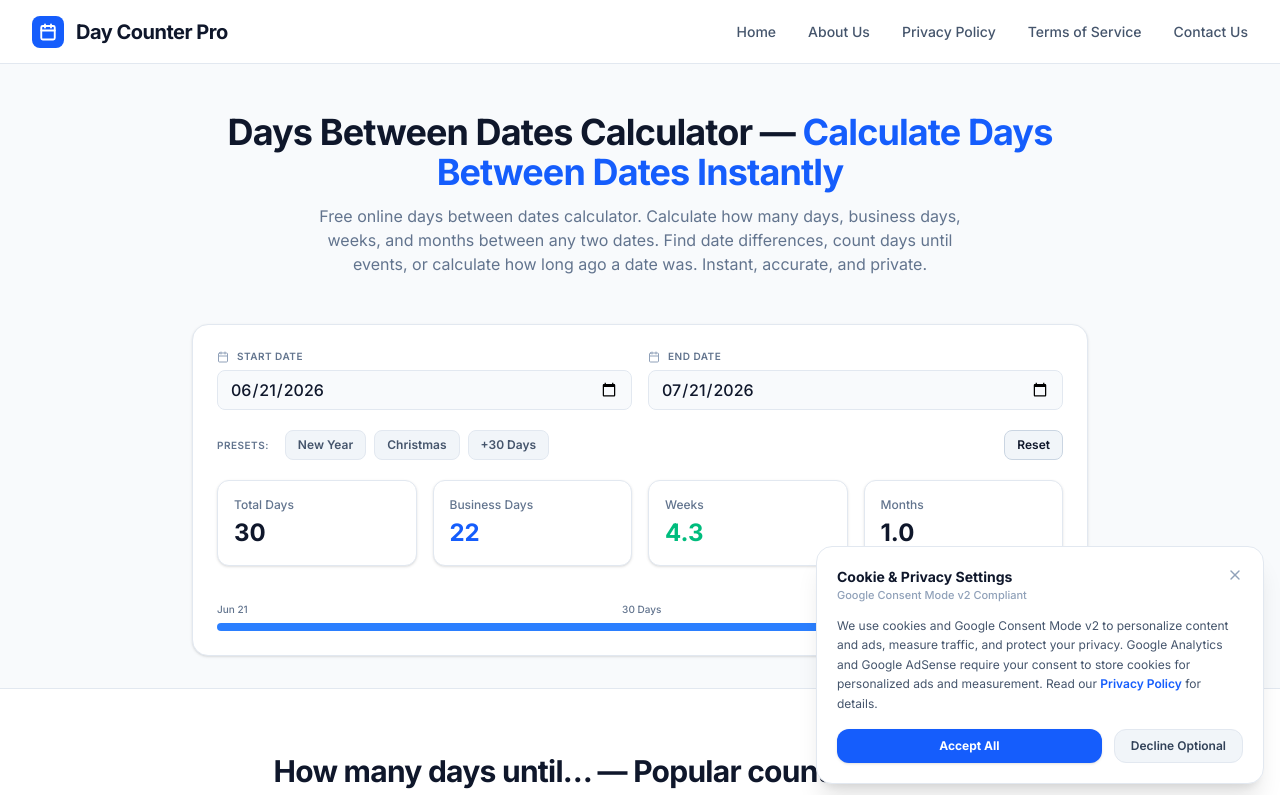
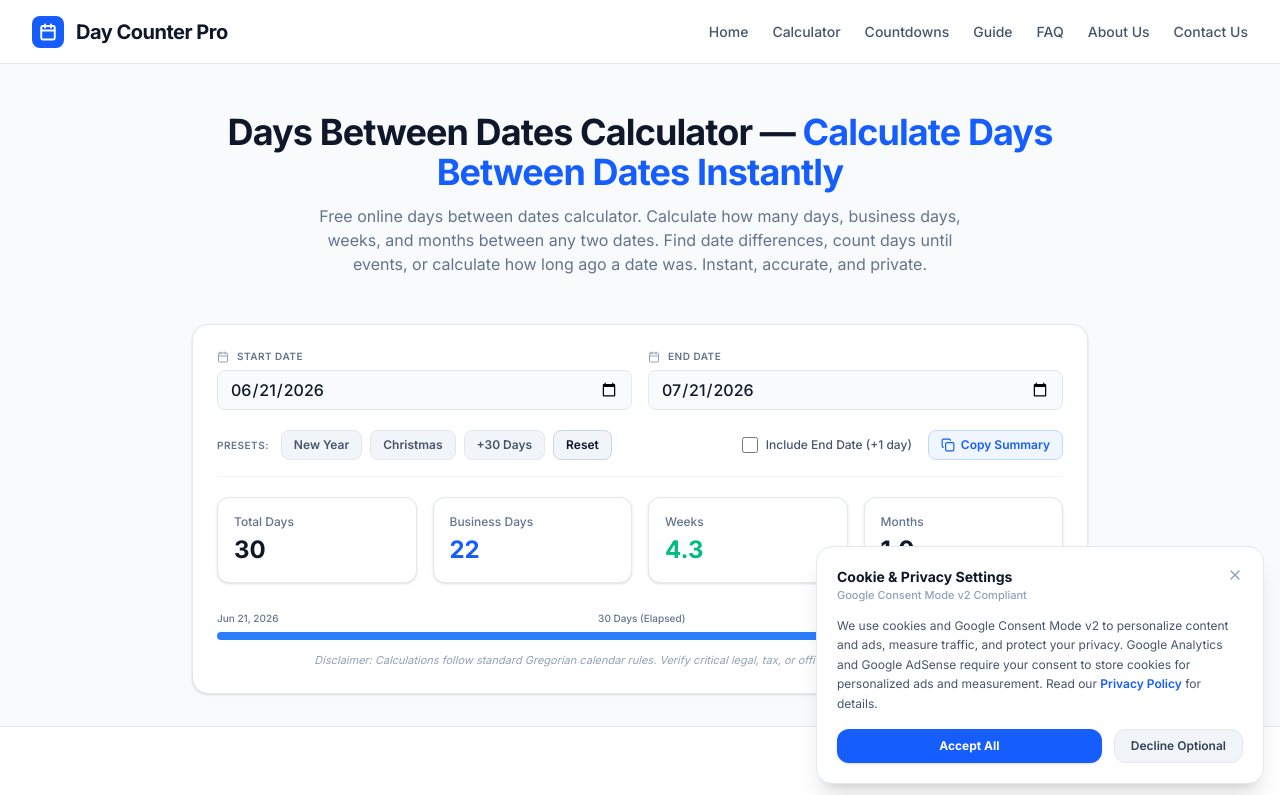
Before and after one commit to hashcode-dev/days-counter-pro, a React (Vite) app: page / in a window 1280 px wide. Shown: the top 795 px of the page. Built offline with nearby package versions, Linux system fonts and the light colour scheme.

Commit message:
feat: add inclusive date calculation, result copying, and navigation scroll to day counter application

```diff
--- a/package.json
+++ b/package.json
@@ -1,7 +1,7 @@
 {
-  "name": "react-example",
+  "name": "day-counter-pro",
   "private": true,
-  "version": "0.0.0",
+  "version": "1.0.0",
   "type": "module",
   "scripts": {
     "dev": "vite --port=3000 --host=0.0.0.0",
--- a/src/App.tsx
+++ b/src/App.tsx
@@ -30,6 +30,15 @@ function AdUnit({ slotId }: { slotId?: string }) {
 }
 
 function Header() {
+  const scrollToSection = (id: string) => {
+    if (typeof window !== 'undefined') {
+      const element = document.getElementById(id);
+      if (element) {
+        element.scrollIntoView({ behavior: 'smooth' });
+      }
+    }
+  };
+
   return (
     <header className="h-16 bg-white border-b border-slate-200 flex items-center justify-between px-8 shrink-0 sticky top-0 z-50">
       <Link to="/" className="flex items-center space-x-3 cursor-pointer">
@@ -38,11 +47,13 @@ function Header() {
         </div>
         <span className="text-xl font-bold text-slate-900 tracking-tight">Day Counter Pro</span>
       </Link>
-      <div className="hidden md:flex items-center space-x-8 text-sm font-medium">
+      <div className="hidden md:flex items-center space-x-6 text-sm font-medium">
         <Link to="/" className="text-slate-600 hover:text-slate-900 transition-colors">Home</Link>
+        <a href="/#calculator" onClick={(e) => { if (typeof window !== 'undefined' && window.location.pathname === '/') { e.preventDefault(); scrollToSection('calculator'); } }} className="text-slate-600 hover:text-slate-900 transition-colors">Calculator</a>
+        <a href="/#countdowns" onClick={(e) => { if (typeof window !== 'undefined' && window.location.pathname === '/') { e.preventDefault(); scrollToSection('countdowns'); } }} className="text-slate-600 hover:text-slate-900 transition-colors">Countdowns</a>
+        <a href="/#guide" onClick={(e) => { if (typeof window !== 'undefined' && window.location.pathname === '/') { e.preventDefault(); scrollToSection('guide'); } }} className="text-slate-600 hover:text-slate-900 transition-colors">Guide</a>
+        <a href="/#faq" onClick={(e) => { if (typeof window !== 'undefined' && window.location.pathname === '/') { e.preventDefault(); scrollToSection('faq'); } }} className="text-slate-600 hover:text-slate-900 transition-colors">FAQ</a>
         <Link to="/about" className="text-slate-600 hover:text-slate-900 transition-colors">About Us</Link>
-        <Link to="/privacy" className="text-slate-600 hover:text-slate-900 transition-colors">Privacy Policy</Link>
-        <Link to="/terms" className="text-slate-600 hover:text-slate-900 transition-colors">Terms of Service</Link>
         <Link to="/contact" className="text-slate-600 hover:text-slate-900 transition-colors">Contact Us</Link>
       </div>
     </header>
@@ -78,6 +89,8 @@ function ResultBox({ label, value, colorClass }: { label: string, value: string
 function DayCalculator() {
   const [start, setStart] = useState("");
   const [end, setEnd] = useState("");
+  const [inclusive, setInclusive] = useState(false);
+  const [copiedResults, setCopiedResults] = useState(false);
   const [results, setResults] = useState({ total: 0, business: 0, weeks: '0.0', months: '0.0' });
 
   useEffect(() => {
@@ -98,13 +111,17 @@ function DayCalculator() {
 
   useEffect(() => {
     if (!start || !end) return;
-    const startDate = new Date(start + 'T00:00:00'); // Force local interpretation
+    const startDate = new Date(start + 'T00:00:00');
     const endDate = new Date(end + 'T00:00:00');
 
     if (isNaN(startDate.getTime()) || isNaN(endDate.getTime())) return;
 
     const diffTime = endDate.getTime() - startDate.getTime();
-    const diffDays = Math.ceil(diffTime / (1000 * 60 * 60 * 24));
+    let diffDays = Math.ceil(diffTime / (1000 * 60 * 60 * 24));
+
+    if (inclusive && diffDays >= 0) {
+      diffDays += 1;
+    }
 
     const total = Math.max(0, diffDays);
 
@@ -123,7 +140,7 @@ function DayCalculator() {
       weeks: (total / 7).toFixed(1),
       months: (total / 30.44).toFixed(1)
     });
-  }, [start, end]);
+  }, [start, end, inclusive]);
 
   const setPreset = (preset: string) => {
     const today = new Date();
@@ -159,6 +176,14 @@ function DayCalculator() {
     const todayStr = formatYMD(today);
     setStart(todayStr);
     setEnd(todayStr);
+    setInclusive(false);
+  };
+
+  const handleCopyResults = () => {
+    const text = `Day Counter Pro Result:\nFrom: ${start} to ${end}\nTotal Days: ${results.total} days\nBusiness Days: ${results.business} days\nWeeks: ${results.weeks} weeks\nMonths: ${results.months} months`;
+    navigator.clipboard.writeText(text);
+    setCopiedResults(true);
+    setTimeout(() => setCopiedResults(false), 2000);
   };
 
   const presetStyle = "px-3 py-1.5 bg-slate-100 text-slate-600 hover:bg-slate-200 rounded-lg text-xs font-semibold transition-colors border border-slate-200 cursor-pointer";
@@ -192,14 +217,36 @@ function DayCalculator() {
             </div>
           </div>
 
-          <div className="flex flex-wrap items-center gap-2 mb-5 relative z-10">
-            <span className="text-[10px] font-semibold text-slate-500 uppercase tracking-wider mr-2">Presets:</span>
-            <button onClick={() => setPreset('newyear')} className={presetStyle}>New Year</button>
-            <button onClick={() => setPreset('christmas')} className={presetStyle}>Christmas</button>
-            <button onClick={() => setPreset('+30days')} className={presetStyle}>+30 Days</button>
-            <button onClick={handleReset} className="px-3 py-1.5 bg-slate-100 text-slate-900 border border-slate-300 hover:bg-slate-200 rounded-lg text-xs font-semibold md:ml-auto transition-colors cursor-pointer">
-              Reset
-            </button>
+          <div className="flex flex-wrap items-center justify-between gap-3 mb-5 relative z-10 pb-4 border-b border-slate-100">
+            <div className="flex flex-wrap items-center gap-2">
+              <span className="text-[10px] font-semibold text-slate-500 uppercase tracking-wider mr-1">Presets:</span>
+              <button onClick={() => setPreset('newyear')} className={presetStyle}>New Year</button>
+              <button onClick={() => setPreset('christmas')} className={presetStyle}>Christmas</button>
+              <button onClick={() => setPreset('+30days')} className={presetStyle}>+30 Days</button>
+              <button onClick={handleReset} className="px-3 py-1.5 bg-slate-100 text-slate-900 border border-slate-300 hover:bg-slate-200 rounded-lg text-xs font-semibold transition-colors cursor-pointer">
+                Reset
+              </button>
+            </div>
+
+            <div className="flex items-center gap-4">
+              <label className="flex items-center gap-2 text-xs font-medium text-slate-600 cursor-pointer select-none">
+                <input
+                  type="checkbox"
+                  checked={inclusive}
+                  onChange={(e) => setInclusive(e.target.checked)}
+                  className="w-4 h-4 rounded text-blue-600 focus:ring-blue-500 border-slate-300 cursor-pointer"
+                />
+                <span>Include End Date (+1 day)</span>
+              </label>
+
+              <button
+                onClick={handleCopyResults}
+                className="inline-flex items-center gap-1.5 px-3 py-1.5 bg-blue-50 text-blue-600 hover:bg-blue-100 border border-blue-200 rounded-lg text-xs font-semibold transition-colors cursor-pointer"
+              >
+                {copiedResults ? <Check size={14} className="text-emerald-600" /> : <Copy size={14} />}
+                <span>{copiedResults ? 'Copied!' : 'Copy Summary'}</span>
+              </button>
+            </div>
           </div>
 
           <div className="grid grid-cols-2 xl:grid-cols-4 gap-4 mb-5 relative z-10">
@@ -209,15 +256,18 @@ function DayCalculator() {
             <ResultBox label="Months" value={results.months} colorClass="text-slate-900" />
           </div>
 
-          <div className="relative pt-4 relative z-10">
+          <div className="relative pt-2 relative z-10">
             <div className="flex justify-between text-[10px] font-medium text-slate-500 mb-1.5">
-              <span>{start ? new Date(start + 'T00:00:00').toLocaleDateString(undefined, { month: 'short', day: 'numeric' }) : 'Start'}</span>
-              <span>{results.total} Days</span>
-              <span>{end ? new Date(end + 'T00:00:00').toLocaleDateString(undefined, { month: 'short', day: 'numeric' }) : 'End'}</span>
+              <span>{start ? new Date(start + 'T00:00:00').toLocaleDateString(undefined, { month: 'short', day: 'numeric', year: 'numeric' }) : 'Start'}</span>
+              <span>{results.total} Days {inclusive ? '(Inclusive)' : '(Elapsed)'}</span>
+              <span>{end ? new Date(end + 'T00:00:00').toLocaleDateString(undefined, { month: 'short', day: 'numeric', year: 'numeric' }) : 'End'}</span>
             </div>
-            <div className="h-2 w-full bg-slate-100 rounded-full overflow-hidden flex items-center">
+            <div className="h-2 w-full bg-slate-100 rounded-full overflow-hidden flex items-center mb-3">
               <div className="h-full bg-blue-500 transition-all duration-700 ease-out w-full" />
             </div>
+            <p className="text-[11px] text-slate-400 text-center italic">
+              Disclaimer: Calculations follow standard Gregorian calendar rules. Verify critical legal, tax, or official deadlines independently.
+            </p>
           </div>
         </div>
       </div>
@@ -399,6 +449,8 @@ function TermsOfService() {
 
 function ContactUs() {
   const [copied, setCopied] = useState(false);
+  const [submitted, setSubmitted] = useState(false);
+  const [formData, setFormData] = useState({ name: '', email: '', subject: 'General Support', message: '' });
   const email = "hashcode.dev@gmail.com";
 
   const handleCopy = () => {
@@ -407,12 +459,18 @@ function ContactUs() {
     setTimeout(() => setCopied(false), 2000);
   };
 
+  const handleSubmit = (e: React.FormEvent) => {
+    e.preventDefault();
+    if (!formData.name || !formData.email || !formData.message) return;
+    setSubmitted(true);
+  };
+
   return (
     <div className="py-16 px-6 max-w-4xl mx-auto flex-grow w-full">
       <div className="text-center mb-12">
         <h2 className="text-3xl md:text-4xl font-extrabold text-slate-900 tracking-tight mb-3">Contact Us</h2>
         <p className="text-slate-500 max-w-xl mx-auto text-sm md:text-base">
-          Have questions, feedback, or need support? Connect with our team directly.
+          Have questions, feedback, or need support? Connect with our team directly via our contact form or email.
         </p>
       </div>
 
@@ -421,11 +479,11 @@ function ContactUs() {
         <div className="md:col-span-3 bg-gradient-to-r from-blue-600 to-indigo-700 rounded-3xl p-8 text-white shadow-xl relative overflow-hidden flex flex-col md:flex-row items-center justify-between gap-6">
           <div className="space-y-3 relative z-10 text-center md:text-left">
             <div className="inline-flex items-center gap-2 bg-white/10 px-3 py-1 rounded-full text-xs font-semibold backdrop-blur-md">
-              <Mail size={12} /> Contact Email
+              <Mail size={12} /> Direct Support Email
             </div>
             <h3 className="text-2xl font-bold">Connect With Us</h3>
             <p className="text-blue-100 text-sm max-w-md">
-              If you need to connect with us, click the email address below to open your email client or copy it to your clipboard.
+              Reach out to Hash Code Technologies & Software Solutions directly via email or submit a support request using the form below.
             </p>
           </div>
 
@@ -456,79 +514,110 @@ function ContactUs() {
           </div>
         </div>
 
-        {/* Reach Right Team */}
-        <div className="md:col-span-2 space-y-6">
-          <h3 className="text-xl font-bold text-slate-900 flex items-center gap-2">
-            <Zap size={18} className="text-blue-600 animate-pulse" />
-            How to Reach the Right Team Faster
-          </h3>
-          <div className="grid grid-cols-1 sm:grid-cols-2 gap-4">
-            <div className="bg-white p-5 rounded-2xl border border-slate-200 shadow-sm hover:shadow-md transition-shadow">
-              <div className="w-10 h-10 rounded-xl bg-blue-50 border border-blue-100 flex items-center justify-center text-blue-600 mb-3.5">
-                <HelpCircle size={20} />
+        {/* Interactive Contact Form */}
+        <div className="md:col-span-2 bg-white p-8 rounded-3xl border border-slate-200 shadow-sm">
+          <h3 className="text-xl font-bold text-slate-900 mb-2">Send Us a Message</h3>
+          <p className="text-slate-500 text-xs mb-6">Fill out the form below and our support team will respond within 24–48 hours.</p>
+
+          {submitted ? (
+            <div className="p-6 bg-emerald-50 border border-emerald-200 rounded-2xl text-center space-y-2">
+              <div className="w-10 h-10 bg-emerald-100 text-emerald-600 rounded-full flex items-center justify-center mx-auto">
+                <Check size={20} />
               </div>
-              <h4 className="font-bold text-slate-800 text-sm mb-1.5 font-sans">General Support</h4>
-              <p className="text-slate-500 text-xs leading-relaxed">
-                Questions about calculator usage or result exports.
-              </p>
+              <h4 className="font-bold text-emerald-900 text-base">Message Sent Successfully</h4>
+              <p className="text-emerald-700 text-xs">Thank you for reaching out. We have received your inquiry and will reply to {formData.email} shortly.</p>
+              <button
+                onClick={() => { setSubmitted(false); setFormData({ name: '', email: '', subject: 'General Support', message: '' }); }}
+                className="mt-3 px-4 py-2 bg-white text-emerald-700 font-semibold rounded-xl text-xs border border-emerald-300 hover:bg-emerald-100 transition-colors"
+              >
+                Send Another Message
+              </button>
             </div>
+          ) : (
+            <form onSubmit={handleSubmit} className="space-y-4">
+              <div className="grid grid-cols-1 sm:grid-cols-2 gap-4">
+                <div>
+                  <label className="block text-xs font-semibold text-slate-700 mb-1">Your Name *</label>
+                  <input
+                    type="text"
+                    required
+                    placeholder="John Doe"
+                    value={formData.name}
+                    onChange={(e) => setFormData({ ...formData, name: e.target.value })}
+                    className="w-full px-3 py-2 bg-slate-50 border border-slate-200 rounded-xl text-sm focus:outline-none focus:ring-2 focus:ring-blue-500 text-slate-900"
+                  />
+                </div>
+                <div>
+                  <label className="block text-xs font-semibold text-slate-700 mb-1">Email Address *</label>
+                  <input
+                    type="email"
+                    required
+                    placeholder="john@example.com"
+                    value={formData.email}
+                    onChange={(e) => setFormData({ ...formData, email: e.target.value })}
+                    className="w-full px-3 py-2 bg-slate-50 border border-slate-200 rounded-xl text-sm focus:outline-none focus:ring-2 focus:ring-blue-500 text-slate-900"
+                  />
+                </div>
+              </div>
 
-            <div className="bg-white p-5 rounded-2xl border border-slate-200 shadow-sm hover:shadow-md transition-shadow">
-              <div className="w-10 h-10 rounded-xl bg-emerald-50 border border-emerald-100 flex items-center justify-center text-emerald-600 mb-3.5">
-                <Shield size={20} />
+              <div>
+                <label className="block text-xs font-semibold text-slate-700 mb-1">Inquiry Category</label>
+                <select
+                  value={formData.subject}
+                  onChange={(e) => setFormData({ ...formData, subject: e.target.value })}
+                  className="w-full px-3 py-2 bg-slate-50 border border-slate-200 rounded-xl text-sm focus:outline-none focus:ring-2 focus:ring-blue-500 text-slate-900"
+                >
+                  <option value="General Support">General Support / Calculator Inquiry</option>
+                  <option value="Privacy Request">Privacy & Consent Request (GDPR / CCPA)</option>
+                  <option value="Legal & Terms">Legal / Terms Inquiry</option>
+                  <option value="Product Feedback">Feature Request / Usability Feedback</option>
+                </select>
               </div>
-              <h4 className="font-bold text-slate-800 text-sm mb-1.5 font-sans">Privacy Requests</h4>
-              <p className="text-slate-500 text-xs leading-relaxed">
-                Data/privacy rights, policy questions, and related concerns.
-              </p>
-            </div>
 
-            <div className="bg-white p-5 rounded-2xl border border-slate-200 shadow-sm hover:shadow-md transition-shadow">
-              <div className="w-10 h-10 rounded-xl bg-purple-50 border border-purple-100 flex items-center justify-center text-purple-600 mb-3.5">
-                <Scale size={20} />
+              <div>
+                <label className="block text-xs font-semibold text-slate-700 mb-1">Your Message *</label>
+                <textarea
+                  required
+                  rows={4}
+                  placeholder="How can we assist you?"
+                  value={formData.message}
+                  onChange={(e) => setFormData({ ...formData, message: e.target.value })}
+                  className="w-full px-3 py-2 bg-slate-50 border border-slate-200 rounded-xl text-sm focus:outline-none focus:ring-2 focus:ring-blue-500 text-slate-900"
+                />
               </div>
-              <h4 className="font-bold text-slate-800 text-sm mb-1.5 font-sans">Legal Requests</h4>
-              <p className="text-slate-500 text-xs leading-relaxed">
-                Terms, policy clarifications, or compliance-related communications.
-              </p>
-            </div>
 
-            <div className="bg-white p-5 rounded-2xl border border-slate-200 shadow-sm hover:shadow-md transition-shadow">
-              <div className="w-10 h-10 rounded-xl bg-amber-50 border border-amber-100 flex items-center justify-center text-amber-600 mb-3.5">
-                <MessageSquare size={20} />
-              </div>
-              <h4 className="font-bold text-slate-800 text-sm mb-1.5 font-sans">Product Feedback</h4>
-              <p className="text-slate-500 text-xs leading-relaxed">
-                Suggestions for features, improvements, and usability enhancements.
-              </p>
-            </div>
-          </div>
+              <button
+                type="submit"
+                className="w-full py-3 bg-blue-600 hover:bg-blue-700 text-white font-bold rounded-xl text-sm transition-colors shadow-sm cursor-pointer"
+              >
+                Send Message
+              </button>
+            </form>
+          )}
         </div>
 
-        {/* What to Include */}
-        <div className="bg-white p-6 rounded-2xl border border-slate-200 shadow-sm flex flex-col justify-between">
+        {/* Sidebar Info */}
+        <div className="bg-white p-6 rounded-3xl border border-slate-200 shadow-sm flex flex-col justify-between">
           <div className="space-y-4">
-            <h3 className="text-lg font-bold text-slate-900">
-              What to Include in Your Email
-            </h3>
-            <p className="text-slate-500 text-xs leading-relaxed">
-              To help us address your request as efficiently as possible, please try to include:
-            </p>
-            <ul className="space-y-3.5">
-              {[
-                "Clear subject line (for example: Support, Privacy, Legal, or Feedback).",
-                "Short description of your request.",
-                "Relevant context such as device/browser details for technical issues.",
-                "Any timeline requirements if your request is time-sensitive."
-              ].map((item, i) => (
-                <li key={i} className="flex gap-2.5 items-start">
-                  <div className="w-4 h-4 rounded-full bg-indigo-50 flex items-center justify-center text-indigo-600 shrink-0 mt-0.5">
-                    <Check size={10} strokeWidth={3} />
-                  </div>
-                  <span className="text-xs text-slate-650 leading-relaxed font-sans">{item}</span>
-                </li>
-              ))}
-            </ul>
+            <h3 className="text-base font-bold text-slate-900">Publisher Information</h3>
+            <div className="space-y-3 text-xs text-slate-600">
+              <div>
+                <p className="font-semibold text-slate-800">Entity</p>
+                <p>Hash Code Technologies & Software Solutions</p>
+              </div>
+              <div>
+                <p className="font-semibold text-slate-800">Registered Office</p>
+                <p>62/46A/5C Nawab Yusuf Road<br />Prayagraj, UP 211001, India</p>
+              </div>
+              <div>
+                <p className="font-semibold text-slate-800">Direct Email</p>
+                <p className="text-blue-600 font-semibold">hashcode.dev@gmail.com</p>
+              </div>
+              <div>
+                <p className="font-semibold text-slate-800">Support Availability</p>
+                <p>Monday – Friday, 9 AM – 6 PM IST</p>
+              </div>
+            </div>
           </div>
         </div>
       </div>
@@ -751,7 +840,7 @@ function FAQ() {
   };
 
   return (
-    <section className="py-16 px-8 bg-slate-50 border-t border-slate-200">
+    <section id="faq" className="py-16 px-8 bg-slate-50 border-t border-slate-200">
       <div className="max-w-4xl mx-auto">
         <h2 className="text-3xl font-bold text-slate-900 mb-2 text-center tracking-tight">Frequently Asked Questions - Date Calculator Help</h2>
         <p className="text-slate-500 text-center text-sm mb-10 max-w-xl mx-auto">
@@ -907,7 +996,7 @@ function PopularCountdowns() {
   };
 
   return (
-    <section className="py-16 px-8 bg-white border-t border-slate-200">
+    <section id="countdowns" className="py-16 px-8 bg-white border-t border-slate-200">
       <div className="max-w-6xl mx-auto">
         <div className="text-center mb-10">
           <h2 className="text-3xl font-bold text-slate-900 mb-2 tracking-tight">How many days until… — Popular countdown events</h2>
@@ -1044,7 +1133,7 @@ function UseCases() {
 
 function Guide() {
   return (
-    <section className="py-16 px-8 bg-slate-50 border-t border-slate-200">
+    <section id="guide" className="py-16 px-8 bg-slate-50 border-t border-slate-200">
       <article className="max-w-3xl mx-auto">
         <div className="flex items-center gap-2 text-blue-600 text-xs font-semibold uppercase tracking-wider mb-3">
           <BookOpen size={14} /> Guide
```
